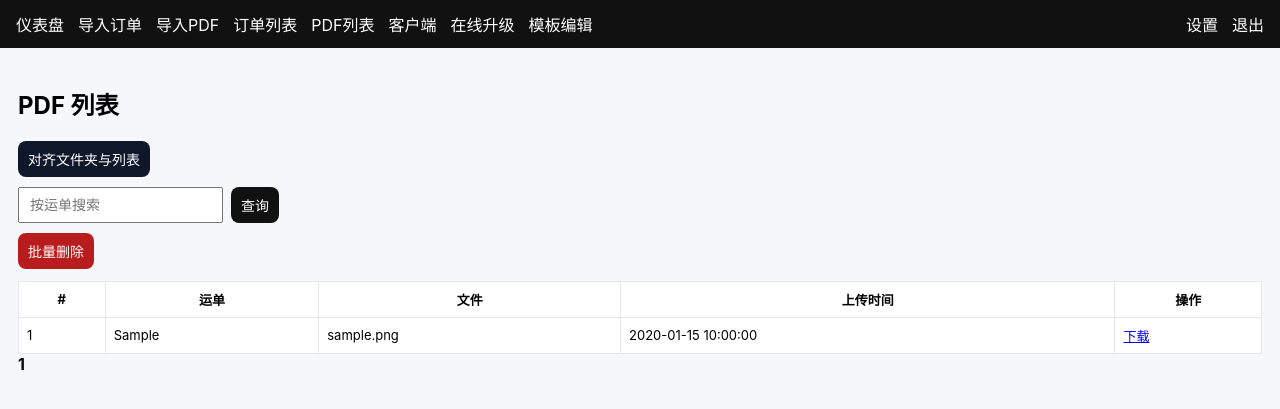
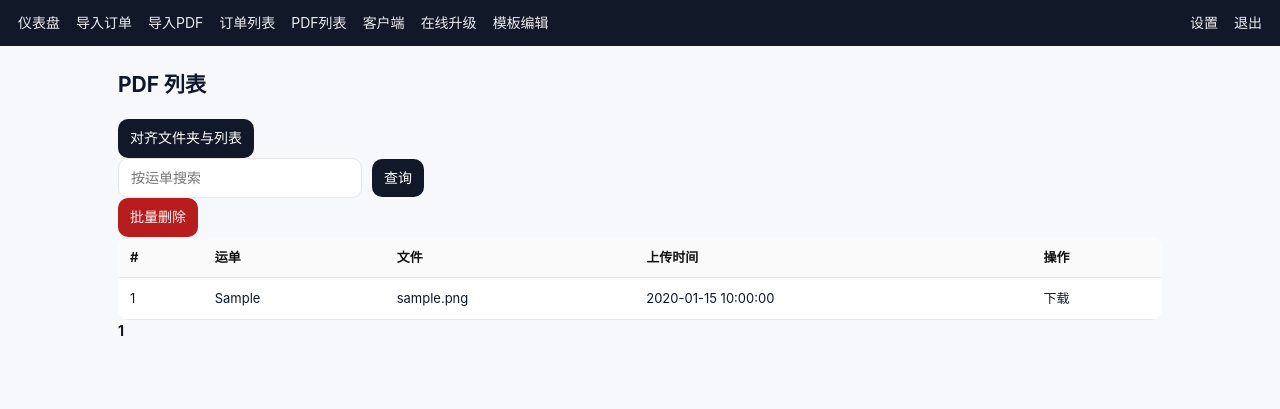
Before and after one commit to aidaddydog/huandan.server, a FastAPI app: page /admin/files in a window 1280 px wide. Shown: the top 409 px of the page. Run offline with FastAPI, Linux system fonts and the light colour scheme; the visitor is signed in with stand-in values (Sample User, id 1); tables that the repository leaves empty hold one stand-in row (values such as "Sample post"); parts of the project's set-up code (start-up, migrations or seed data) failed here and were passed over.

Commit message:
Update style.css

```diff
--- a/app/static/style.css
+++ b/app/static/style.css
@@ -1,21 +1,31 @@
-body { font-family: -apple-system,BlinkMacSystemFont,"Segoe UI","PingFang SC","Hiragino Sans GB","Microsoft YaHei",sans-serif; margin:0; background:#f6f7fb;}
-.nav { display:flex; gap:14px; padding:12px 16px; background:#111; color:#fff;}
-.nav a{ color:#fff; text-decoration:none; }
-.container{ padding:18px; }
-.container.narrow{ max-width:460px; margin:10vh auto; background:#fff; padding:20px; border-radius:10px; box-shadow:0 8px 28px rgba(0,0,0,.08);}
-.row{ display:flex; gap:8px; margin:10px 0; align-items:center; }
-.table{ width:100%; border-collapse: collapse; margin-top:12px; background:#fff; }
-.table th,.table td{ border:1px solid #e5e7eb; padding:8px; font-size:13px;}
-.pager a{ margin:0 4px; }
-.err{ background:#fee2e2; color:#991b1b; padding:8px 10px; border-radius:8px; margin:10px 0;}
-.stats{ display:flex; gap:16px; list-style:none; padding:0; }
-.grid2{ display:grid; grid-template-columns:1fr 1fr; gap:14px; }
-.card{ background:#fff; padding:14px; border-radius:10px; box-shadow:0 8px 28px rgba(0,0,0,.06);}
-label{ display:block; margin-top:6px;}
-input,select,textarea,button{ padding:8px 10px; font-size:14px;}
-button{ background:#111; color:#fff; border:0; border-radius:8px; cursor:pointer;}
-button.primary{ background:#0f172a;}
-button.danger{ background:#b91c1c;}
-button:hover{ filter:brightness(1.08);}
-.title-row{ display:flex; justify-content:flex-start; align-items:center; gap:10px; }
-.title-row h2{ margin:0; }
+:root{
+  --bg:#f7f8fb; --card:#fff; --text:#0f172a; --muted:#6b7280; --line:#e5e7eb;
+  --primary:#111827; --primary-ink:#fff; --danger:#b91c1c; --ok:#065f46; --okbg:#ecfdf5;
+  --radius:12px;
+}
+*{box-sizing:border-box}
+html,body{margin:0;padding:0}
+body{font:14px/1.6 -apple-system,BlinkMacSystemFont,"Segoe UI","PingFang SC","Hiragino Sans GB","Microsoft YaHei",sans-serif;color:var(--text);background:var(--bg)}
+a{color:var(--primary);text-decoration:none}
+.nav{position:sticky;top:0;z-index:10;display:flex;gap:16px;align-items:center;padding:12px 18px;background:var(--primary);color:var(--primary-ink)}
+.nav a{color:var(--primary-ink);opacity:.92}
+.nav a:hover{opacity:1}
+.container{max-width:1080px;margin:22px auto;padding:0 18px}
+.card{background:var(--card);border:1px solid var(--line);border-radius:var(--radius);padding:16px;margin:14px 0;box-shadow:0 6px 20px rgba(0,0,0,.04)}
+.row{display:flex;gap:10px;align-items:center}
+.grid2{display:grid;grid-template-columns:1fr 1fr;gap:16px}
+.table{width:100%;border-collapse:collapse;background:var(--card);border-radius:var(--radius);overflow:hidden}
+.table th,.table td{border-bottom:1px solid var(--line);padding:10px 12px;font-size:13px}
+.table thead th{background:#fafafa;text-align:left;color:#111}
+.pager a{margin:0 6px}
+input,select,textarea,button,.btn{font:inherit;border:1px solid var(--line);border-radius:10px;padding:8px 12px;background:#fff}
+textarea.editor{width:100%;min-height:70vh;font-family:ui-monospace,SFMono-Regular,Menlo,Monaco,Consolas,"Liberation Mono","Courier New",monospace}
+button{background:var(--primary);color:var(--primary-ink);border:none}
+button.primary{background:var(--primary)}
+button.danger{background:var(--danger)}
+.btn{display:inline-block;background:#fff;color:var(--text)}
+.ok{background:var(--okbg);color:var(--ok);border:1px solid #a7f3d0;padding:10px 12px;border-radius:10px;margin:10px 0}
+.err{background:#fee2e2;color:#991b1b;border:1px solid #fecaca;padding:10px 12px;border-radius:10px;margin:10px 0}
+.muted{color:var(--muted)}
+pre.code{background:#0b1020;color:#e5e7eb;border-radius:10px;padding:10px 12px;overflow:auto}
+.title-row{display:flex;gap:10px;align-items:center}
```
